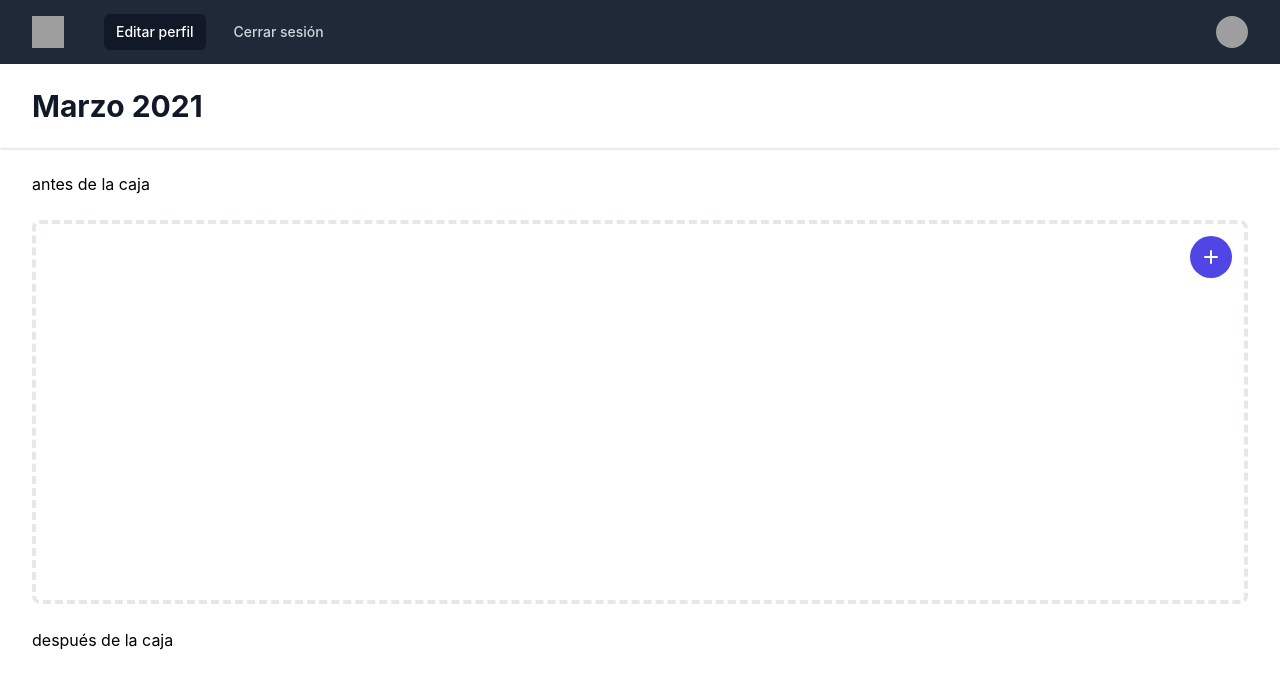
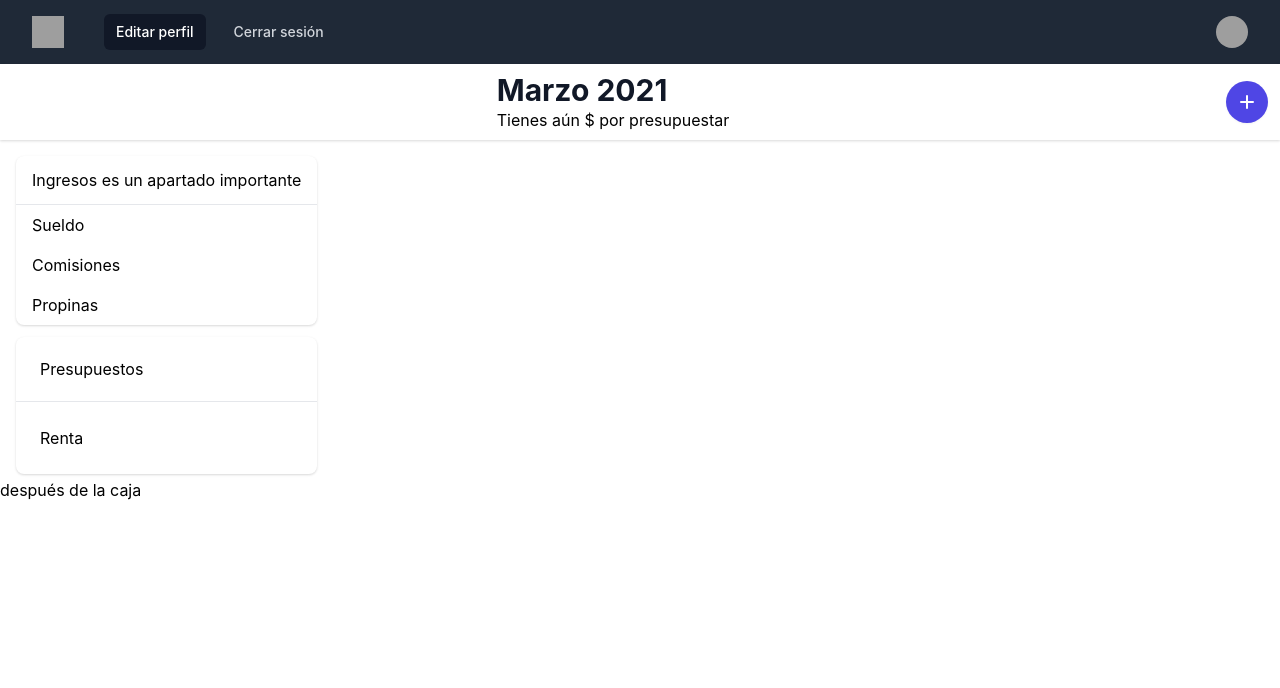
Before and after one commit to mikenieva/proy-final-frontend, a React (Create React App) app: page /usuarios/tablero/1 in a window 1280 px wide. Shown: the top 688 px of the page. Built offline with nearby package versions, Linux system fonts and the light colour scheme; grey boxes are pictures that could not be loaded.

Commit message:
Se movió el botón al header y se agregó el espacio para una gráfica de pastel

```diff
--- a/src/components/Header.js
+++ b/src/components/Header.js
@@ -106,11 +106,24 @@ export default function Header() {
   </nav>
 
   <header class="bg-white shadow">
-    <div class="max-w-7xl mx-auto py-6 px-4 sm:px-6 lg:px-8">
-      <h1 class="text-3xl font-bold text-gray-900">
-        Marzo 2021
-      </h1>
+    <div id="header" class="flex justify-between items-center">
+        <div class="max-w-7xl mx-auto py-2 px-4 ">
+          <h1 class="text-3xl font-bold text-gray-900">
+            Marzo 2021
+          </h1>
+          <p>Tienes aún $ por presupuestar</p>
+        </div>
+
+        <div class="flex justify-end mb-2 mt-2">
+            <button type="button" class=" mr-3 items-center p-2 border border-transparent rounded-full shadow-sm text-white bg-indigo-600 hover:bg-indigo-700 focus:outline-none focus:ring-2 focus:ring-offset-2 focus:ring-indigo-500">
+                {/* <!-- Heroicon name: outline/plus --> */}
+                <svg class="h-6 w-6" xmlns="http://www.w3.org/2000/svg" fill="none" viewBox="0 0 24 24" stroke="currentColor" aria-hidden="true">
+                    <path stroke-linecap="round" stroke-linejoin="round" stroke-width="2" d="M12 6v6m0 0v6m0-6h6m-6 0H6" />
+                </svg>
+            </button>
+        </div>
     </div>
+
   </header>
 
 
--- a/src/rutas/Tablero.js
+++ b/src/rutas/Tablero.js
@@ -10,29 +10,54 @@ export default function Tablero() {
     return (
         <div>
 
-  <main>
-    <div class="max-w-7xl mx-auto py-6 sm:px-6 lg:px-8">
-      antes de la caja{/* <!-- Replace with your content --> */}
-      <div class="px-4 py-6 sm:px-0">
+<main>
+    <div class="mx-auto py-3 ">
 
-        <div class="border-4 border-dashed border-gray-200 rounded-lg h-96">
+        <div id="Contenedor de tarjetas y gráficas"class="flex justify-center max-w-max">
 
-<div class="flex justify-end">
-        <button type="button" class="mt-3 mr-3  items-center p-2 border border-transparent rounded-full shadow-sm text-white bg-indigo-600 hover:bg-indigo-700 focus:outline-none focus:ring-2 focus:ring-offset-2 focus:ring-indigo-500">
-            {/* <!-- Heroicon name: outline/plus --> */}
-            <svg class="h-6 w-6" xmlns="http://www.w3.org/2000/svg" fill="none" viewBox="0 0 24 24" stroke="currentColor" aria-hidden="true">
-                <path stroke-linecap="round" stroke-linejoin="round" stroke-width="2" d="M12 6v6m0 0v6m0-6h6m-6 0H6" />
-            </svg>
-        </button>
+                    <div id="Contenedor ing y pres" class="space-y-3 px-4 py-1 max-w-4xl">
+                        <div class="bg-white overflow-hidden shadow rounded-lg divide-y divide-gray-200">
+                            <div class="px-4 py-3 ">
+                                Ingresos es un apartado importante{/* <!-- Content goes here -->
+                                <!-- We use less vertical padding on card headers on desktop than on body sections --> */}
+                            </div>
 
-</div>
+                            <div class= "space-y-0">
+                                <div class="px-4 py-2">
+                                    Sueldo{/* <!-- Content goes here --> */}
+                                </div>
+                                <div class="px-4 py-2 ">
+                                    Comisiones{/* <!-- Content goes here --> */}
+                                </div>
+                                <div class="px-4 py-2 ">
+                                    Propinas{/* <!-- Content goes here --> */}
+                                </div>
+                            </div>
+                        </div>
+
+                        <div class="bg-white overflow-hidden shadow rounded-lg divide-y divide-gray-200">
+                            <div class="px-4 py-5 sm:px-6">
+                                Presupuestos{/* <!-- Content goes here -->
+                                <!-- We use less vertical padding on card headers on desktop than on body sections --> */}
+                            </div>
+                                <div class="px-4 py-5 sm:p-6">
+                                    Renta{/* <!-- Content goes here --> */}
+                                </div>
+                        </div>
+
+                    </div>
+
+                    <div id="Columna de gráficas" class="max-w-md">
+
+                    </div>
+            <div/>
 
         </div>
 
-      </div>
       después de la caja{/* <!-- /End replace --> */}
+
     </div>
-  </main>
+</main>
 
         </div>
     )
```
